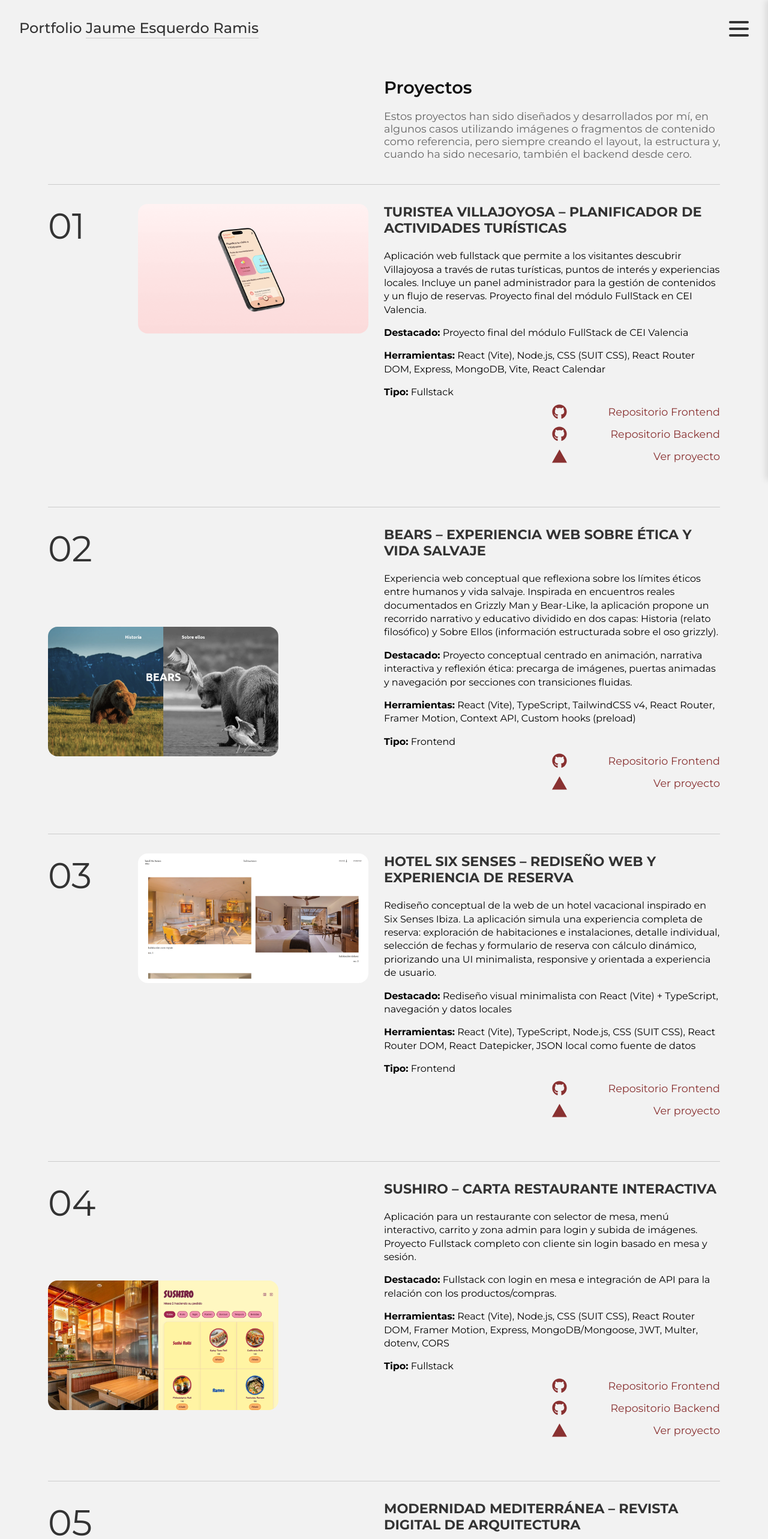
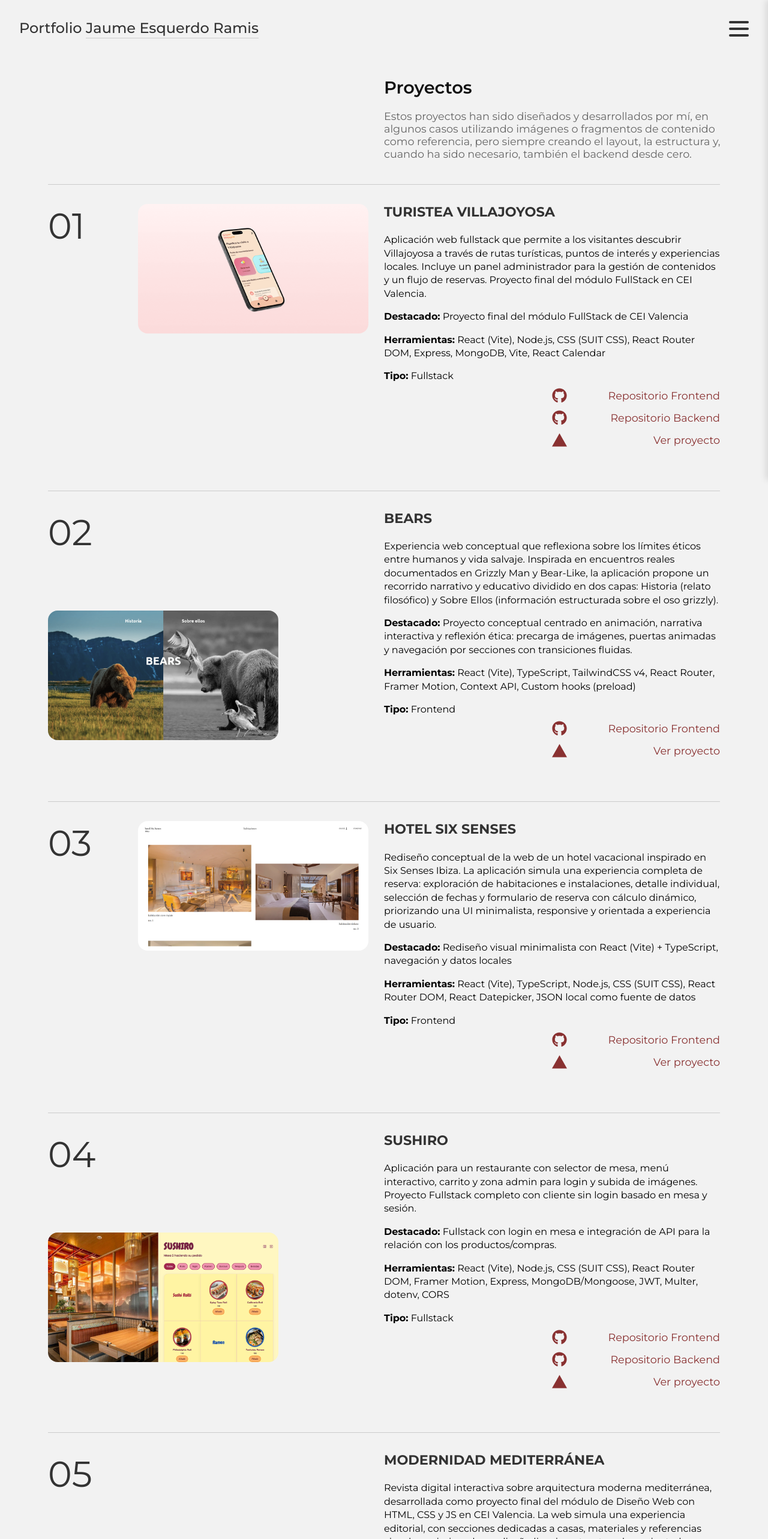
Before and after one commit to JaumeEsquerdo/portfolio-personal, a React (Vite) app in the folder portfolio-jaume/: page /proyectos in a window 1280 px wide. Shown: the top 2566 px of the page at 60% size. Built offline with nearby package versions, Linux system fonts and the light colour scheme; a web font is replaced by a local one.

Commit message:
separar titulos largos en titulo y subtitulo

```diff
--- a/portfolio-jaume/src/data/listaProyectos.js
+++ b/portfolio-jaume/src/data/listaProyectos.js
@@ -2,7 +2,8 @@ const listaProyectos = [
   {
     id: 1,
     numero: "01",
-    titulo: "Turistea Villajoyosa – Planificador de Actividades Turísticas",
+    titulo: "Turistea Villajoyosa",
+    subtitulo: "Planificador de Actividades Turísticas",
     descripcion:
       "Aplicación web fullstack que permite a los visitantes descubrir Villajoyosa a través de rutas turísticas, puntos de interés y experiencias locales. Incluye un panel administrador para la gestión de contenidos y un flujo de reservas. Proyecto final del módulo FullStack en CEI Valencia.",
     herramientas: [
@@ -33,7 +34,8 @@ const listaProyectos = [
   {
     id: 2,
     numero: "02",
-    titulo: "BEARS – Experiencia web sobre ética y vida salvaje",
+    titulo: "BEARS",
+    subtitulo: "Experiencia web sobre ética y vida salvaje",
     descripcion:
       "Experiencia web conceptual que reflexiona sobre los límites éticos entre humanos y vida salvaje. Inspirada en encuentros reales documentados en Grizzly Man y Bear-Like, la aplicación propone un recorrido narrativo y educativo dividido en dos capas: Historia (relato filosófico) y Sobre Ellos (información estructurada sobre el oso grizzly).",
     herramientas: [
@@ -60,7 +62,8 @@ const listaProyectos = [
   {
     id: 3,
     numero: "03",
-    titulo: "Hotel Six Senses – Rediseño web y experiencia de reserva",
+    titulo: "Hotel Six Senses",
+    subtitulo: "Rediseño web y experiencia de reserva",
     descripcion:
       "Rediseño conceptual de la web de un hotel vacacional inspirado en Six Senses Ibiza. La aplicación simula una experiencia completa de reserva: exploración de habitaciones e instalaciones, detalle individual, selección de fechas y formulario de reserva con cálculo dinámico, priorizando una UI minimalista, responsive y orientada a experiencia de usuario.",
     herramientas: [
@@ -88,7 +91,8 @@ const listaProyectos = [
   {
     id: 4,
     numero: "04",
-    titulo: "Sushiro – Carta restaurante interactiva",
+    titulo: "Sushiro",
+    subtitulo: "Carta restaurante interactiva",
     descripcion:
       "Aplicación para un restaurante con selector de mesa, menú interactivo, carrito y zona admin para login y subida de imágenes. Proyecto Fullstack completo con cliente sin login basado en mesa y sesión.",
     herramientas: [
@@ -124,7 +128,8 @@ const listaProyectos = [
   {
     id: 5,
     numero: "05",
-    titulo: "Modernidad Mediterránea – Revista digital de arquitectura",
+    titulo: "Modernidad Mediterránea",
+    subtitulo: "Revista digital de arquitectura",
     descripcion:
       "Revista digital interactiva sobre arquitectura moderna mediterránea, desarrollada como proyecto final del módulo de Diseño Web con HTML, CSS y JS en CEI Valencia. La web simula una experiencia editorial, con secciones dedicadas a casas, materiales y referencias visuales, priorizando un diseño limpio, estructurado y orientado a contenido.",
     herramientas: ["HTML", "CSS (SUIT CSS)", "JavaScript (vanilla)"],
@@ -139,7 +144,8 @@ const listaProyectos = [
   {
     id: 6,
     numero: "06",
-    titulo: "Brava – Diseño UX/UI de E-commerce de Bebidas Funcionales",
+    titulo: "Brava",
+    subtitulo: "Diseño UX/UI de E-commerce de Bebidas Funcionales",
     descripcion:
       "Diseño integral de una plataforma móvil para una marca de bebidas saludables, desarrollada como Trabajo Final de Máster (TFM). El proyecto destaca por un proceso profundo de UX Research, validando una propuesta visual inspirada en la esencia mediterránea de Valencia que equilibra bienestar, transparencia y un estilo de vida activo.",
     herramientas: [
```
